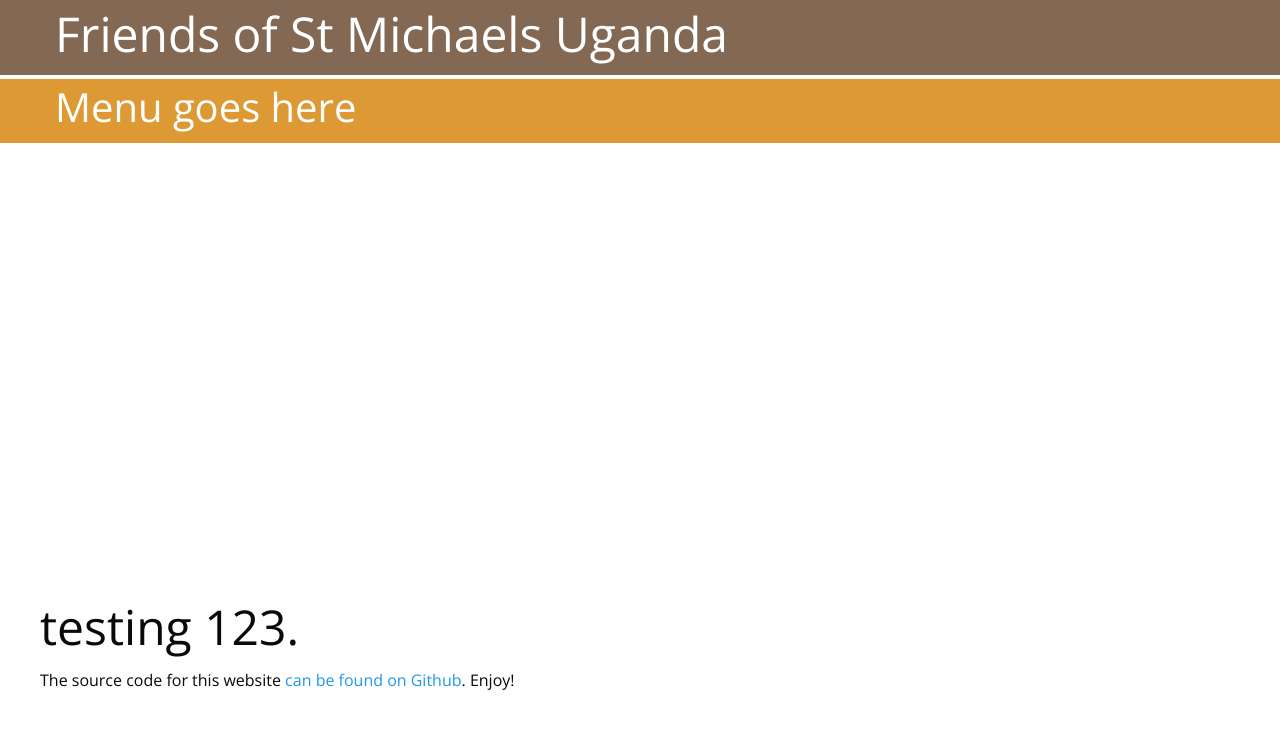
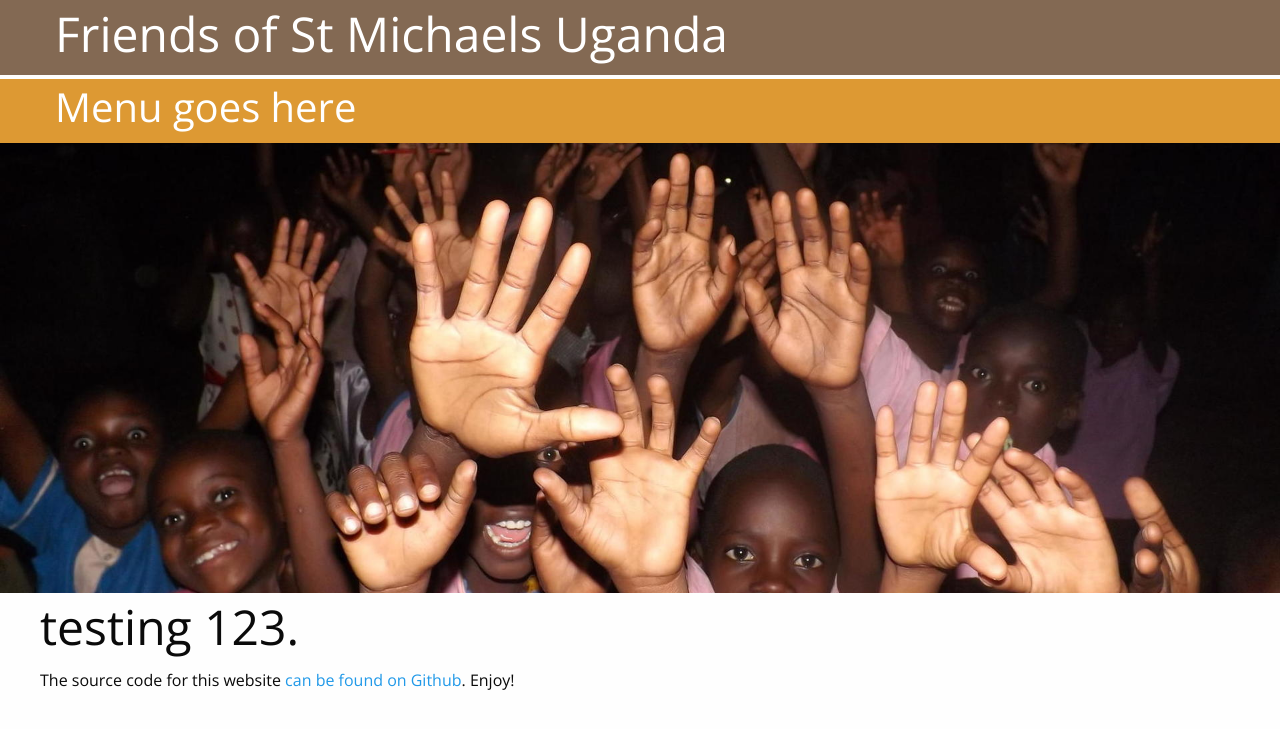
Before and after one commit to Eelviny/fsmu.co.uk, a Jekyll site: the page built from index.md, in a window 1280 px wide. Shown: the top 729 px of the page. Built offline with Jekyll 4.4.1, drawn with Linux system fonts in a browser that asks for light colours; nearby versions of some CDN libraries.

Commit message:
Endless pictures!

```diff
--- a/_layouts/homepage.html
+++ b/_layouts/homepage.html
@@ -1,9 +1,11 @@
 ---
 layout: default
+pictures:
 ---
 <div class="slick-slider">
-  <div style="background-image: url('http://fsmu.co.uk/wp-content/uploads/2014/12/DSCF3229.jpg'); height: 50vh; background-position: center; background-size: cover;'"></div>
-  <div style="background-image: url('http://fsmu.co.uk/wp-content/uploads/2014/12/DSCF3806.jpg'); height: 50vh; background-position: center; background-size: cover;"></div>
+  {% for picture in page.pictures %}
+  <div style="background-image: url('{{ site.url }}/assets/images/{{ picture }}'); height: 50vh; background-position: center; background-size: cover;'"></div>
+  {% endfor %}
 </div>
 <div class="row">
   {{ content }}
--- a/index.md
+++ b/index.md
@@ -1,6 +1,9 @@
 ---
 title: Homepage
 layout: homepage
+pictures:
+  - 'DSCF3229.jpg'
+  - 'DSCF3806.jpg'
 ---
 
 # testing 123.
```
Also changed, not shown: assets/images/DSCF3229.jpg (added), assets/images/DSCF3806.jpg (added).
